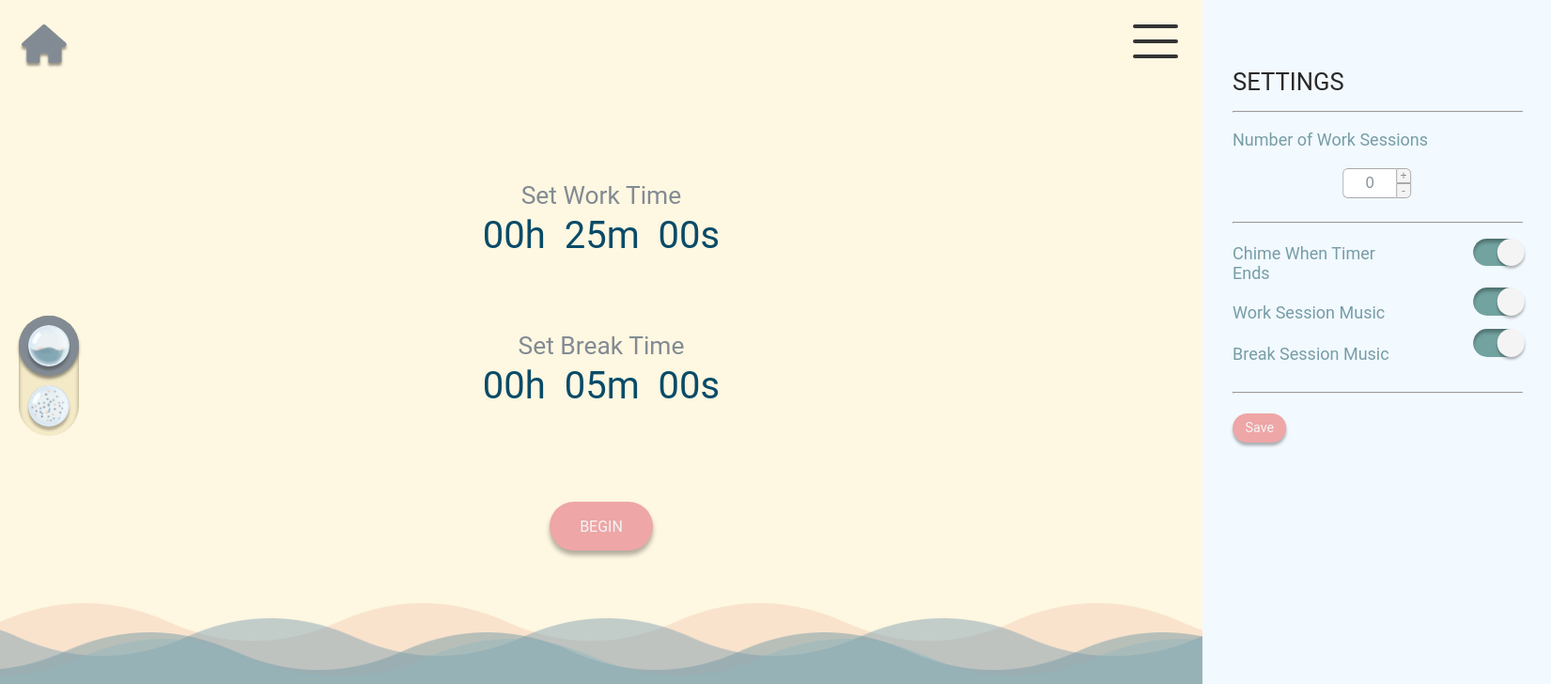
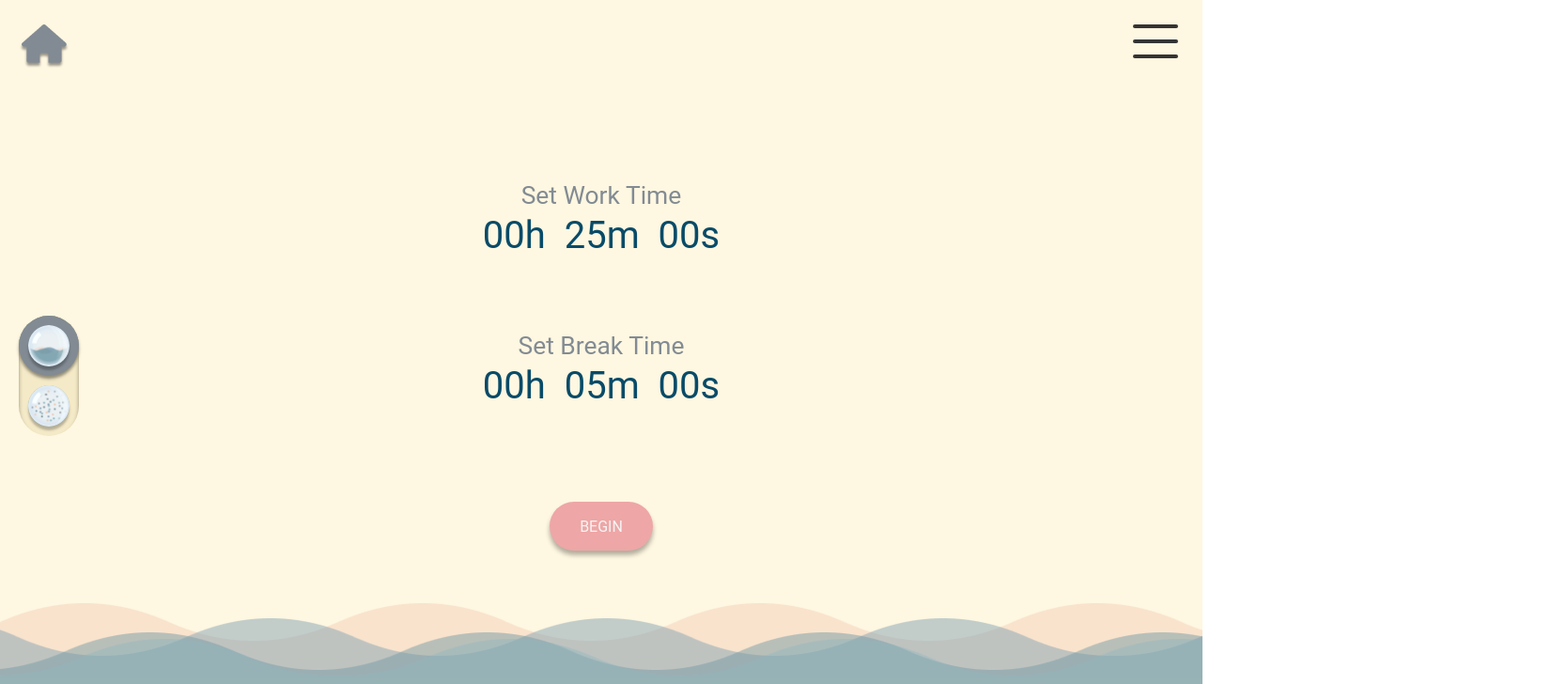
Before and after one commit to linda-huang/pomodoro_timer, a React (Create React App) app: page / in a window 1280 px wide. Shown: the top 728 px of the page at 94% size, 1651 px wide, since content can reach past the window. Built offline with nearby package versions, Linux system fonts and the light colour scheme.

Commit message:
mount and unmount settings again and placed in sketchy fix for random flash of input

```diff
--- a/src/Components/Timer/countdown.jsx
+++ b/src/Components/Timer/countdown.jsx
@@ -1,4 +1,4 @@
-import React, { useState, useEffect} from 'react';
+import React, { useState, useEffect, useRef} from 'react';
 import {connect} from 'react-redux';
 
 import AnimationWrapper from '../animation/animation-wrapper';
@@ -13,10 +13,10 @@ import './addTime/add-buttons.scss';
 import Sound from '../audio/sound';
 
 
-function Countdown ({pause, work_time, break_time, countdown_state, num_repeats, setCountdownState, setPrevState, setNumRepeats, updateTime}){
+function Countdown ({pause, work_time, break_time, countdown_state, prev_state, num_repeats, setCountdownState, setPrevState, setNumRepeats, updateTime}){
 
     const [totalTime, setTotalTime] = useState((countdown_state === WORK) ? work_time : break_time);
-
+    const numTimeRun = useRef(0);
 
 
     useEffect(()=>{
@@ -62,14 +62,33 @@ function Countdown ({pause, work_time, break_time, countdown_state, num_repeats,
 
 
     useEffect(() => {
-        if (countdown_state === WORK) {
+        //console.log("num time run", numTimeRun.current)
+        //setWorkTime();
+
+            //console.log("before if", numTimeRun.current)
+            //console.log(countdown_state === WORK && numTimeRun.current < 2 && prev_state === NONE)
+        if (countdown_state === WORK && numTimeRun.current < 2 && prev_state === NONE ) {
+            numTimeRun.current += 1;
             setTotalTime(work_time);
         }
-        else if (countdown_state === BREAK) {
+
+        //return () => clearTimeout(setter);
+        /*else if (countdown_state === BREAK && currentState.current !== countdown_state) {
             setTotalTime(break_time)
+            && numTimeRun.current < 2 && prev_state === NONE
+        }*/
+
+    }, [countdown_state, work_time])
+
+
+
+    /*const setWorkTime = async () => {
+        if (countdown_state === WORK && numTimeRun.current < 1 && prev_state === NONE ) {
+
+            numTimeRun.current = await numTimeRun.current + 1;
+            setTotalTime(work_time);
         }
-
-    }, [countdown_state, work_time, break_time])
+    }*/
 
 
     return (
@@ -107,7 +126,8 @@ const mapStateToProps = state => ({
     work_time : state.time.work_time,
     break_time : state.time.break_time,
     countdown_state : state.countdown.countdown_state,
-    num_repeats : state.settings.num_repeats
+    num_repeats : state.settings.num_repeats,
+    prev_state : state.countdown.prev_state
 })
 
 const mapDispatchToProps = dispatch => ({
--- a/src/Components/Timer/timer-wrapper.jsx
+++ b/src/Components/Timer/timer-wrapper.jsx
@@ -36,6 +36,7 @@ function TimerWrapper({setCountdownState, countdown_state, setPaused, setPrevSta
   const handleStartClick = () => {
     setSave(true);
     setCountdownState(WORK);
+    setPrevState(NONE);
   };
 
   useEffect(() => {
--- a/src/Components/input/work-input.js
+++ b/src/Components/input/work-input.js
@@ -32,7 +32,7 @@ function TimerInput({
 
   const inputText = useRef(null);
 
-  const [size, setSize] = useState(50);
+  const [size, setSize] = useState(0.1);
 
   const changeTime = (event) => {
     const input = event.currentTarget.value;
@@ -134,16 +134,22 @@ function TimerInput({
   }, [text_size])
 
 
-  /*useEffect(()=>{
-    setTotalTime(workBreak === WORK ? work_time : break_time);
-    console.log(work_time);
-    console.log("total time", totalTime);
-    if(!hide){
-      setHour(Math.floor(totalTime / 3600));
-      setMinute(Math.floor((totalTime % 3600) / 60));
-      setSecond(totalTime % 60);
-    }
-  }, [hide])*/
+  // useEffect(()=>{
+  //   if (use === "settings"){
+  //     /*if (hide) {
+
+  //       setTotalTime(workBreak === WORK ? work_time : break_time);
+  //     }*/
+
+  //     if(hide){
+  //       //setTotalTime(workBreak === WORK ? work_time : break_time);
+  //       console.log("")
+  //       setHour(Math.floor(work_time/ 3600));
+  //       setMinute(Math.floor((work_time % 3600) / 60));
+  //       setSecond(work_time % 60);
+  //     }
+  //   }
+  // }, [hide, work_time])
 
   /*recalculate hours and minutes when minutes > 59
     Parameters:
--- a/src/Components/numberInput/NumberInput.jsx
+++ b/src/Components/numberInput/NumberInput.jsx
@@ -3,7 +3,7 @@ import './numberinput.css';
 import { connect } from "react-redux";
 
 
-function NumberInput ({handleRepeatChange, num_repeats, hide}){
+function NumberInput ({handleRepeatChange, num_repeats}){
     const[value, setValue] = useState(num_repeats);
 
 
@@ -24,11 +24,11 @@ function NumberInput ({handleRepeatChange, num_repeats, hide}){
         setValue(value-1);
     }
 
-    useEffect(()=>{
+    /*useEffect(()=>{
         if(hide){
             setValue(num_repeats);
         }
-    },[hide])
+    },[hide])*/
 
 
     return(
--- a/src/Components/numberInput/numberinput.css
+++ b/src/Components/numberInput/numberinput.css
@@ -19,7 +19,7 @@
     font-weight: normal;
     background:white;
     border:1px solid #aaa;
-    color: #818d97;
+    color: #094b68;
     border-radius: 0.7vmin 0vmin 0vmin 0.7vmin;
  }
 
--- a/src/Components/settings/settings-modal.jsx
+++ b/src/Components/settings/settings-modal.jsx
@@ -134,6 +134,9 @@ function SandboxModal({ setHide,
                                                 </label>
                                                ) : null;
 
+    if (hide) return null;
+
+    else{
       return (
         <StyledMenu hide={hide}>
           <h4> SETTINGS </h4>
@@ -144,7 +147,7 @@ function SandboxModal({ setHide,
               {breakInput}
               <label className="countdown-label">Number of Work Sessions</label>
               <div className="num-repeats-div">
-              <NumberInput handleRepeatChange = {(input) => setTempNumRepeats(input)}  numRepeats = {num_repeats} hide = {hide}/>
+                <NumberInput handleRepeatChange = {(input) => setTempNumRepeats(input)}  numRepeats = {num_repeats}/>
               </div>
             </div>
             <hr id="secondLine" />
@@ -186,6 +189,7 @@ function SandboxModal({ setHide,
         </StyledMenu>
       );
   }
+}
 
 /**
  * @constant mapDispatchToProps
```
Lines whose indentation alone changed are shown as unchanged.
